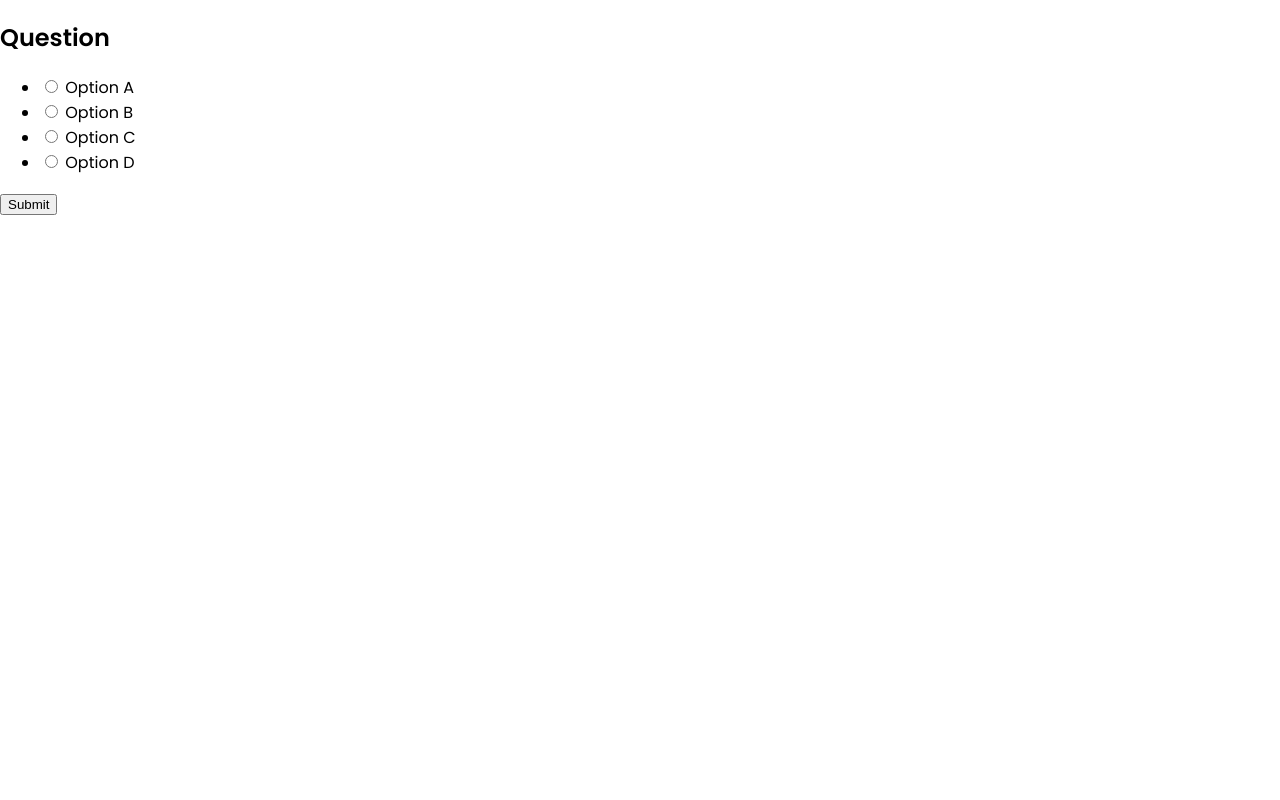
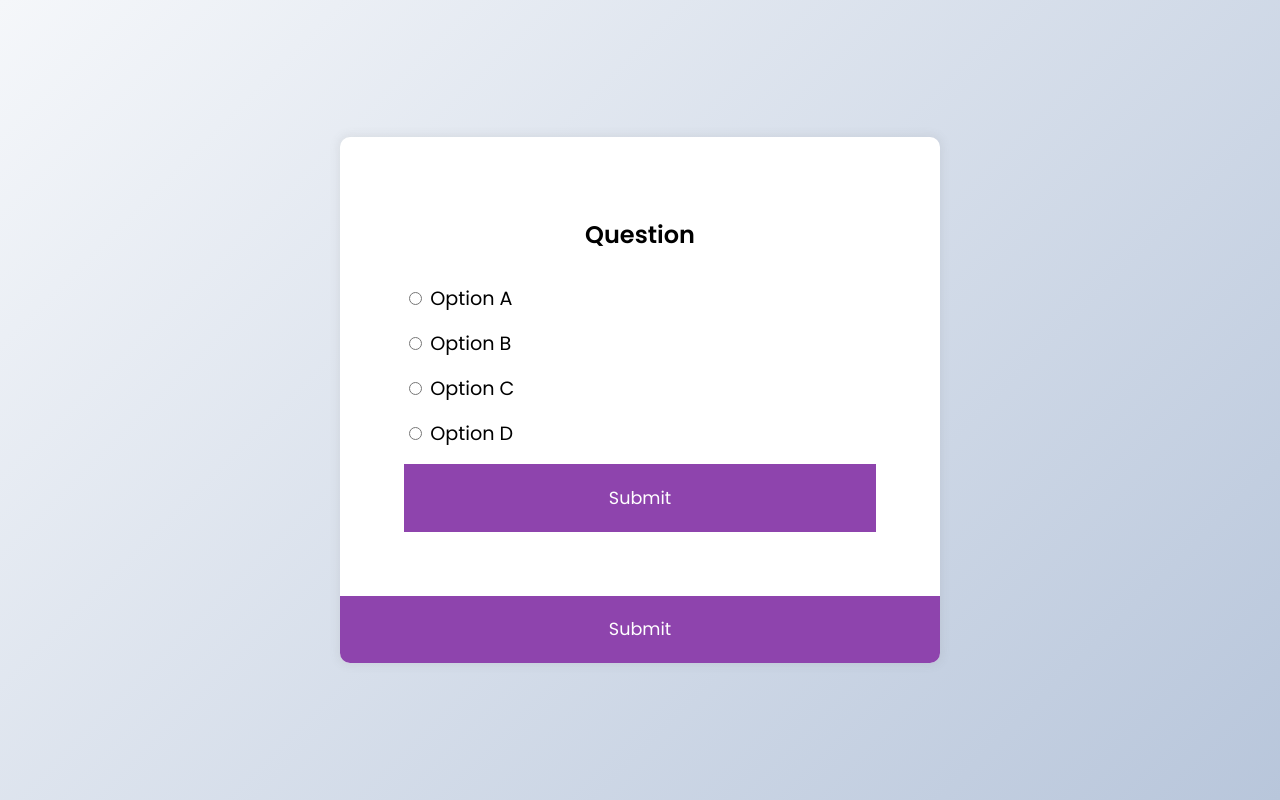
Before and after one commit to indra120/quiz-app, a plain HTML site: page index.html in a window 1280 px wide. Drawn offline with Linux system fonts and the light colour scheme.

Commit message:
Add some simple styling

```diff
--- a/index.html
+++ b/index.html
@@ -8,47 +8,46 @@
         <script src="script.js" defer></script>
     </head>
     <body>
-         <div class="quiz-container" id="quiz">
-              <div class="quiz-header">
-                <h2 id="question">Question</h2>
+        <div class="container quiz">
+            <div class="header">
+                <h2 class="question">Question</h2>
+                <form>
                   <ul>
                       <li>
                           <input
                               type="radio"
-                            id="a"
                               name="answer"
-                            class="answer"
+                              class="option"
                           />
-                        <label id="a_text" for="a">Option A</label>
+                          <label>Option A</label>
                       </li>
                       <li>
                           <input
                               type="radio"
-                            id="b"
                               name="answer"
-                            class="answer"
+                              class="option"
                           />
-                        <label id="b_text" for="b">Option B</label>
+                          <label>Option B</label>
                       </li>
                       <li>
                           <input
                               type="radio"
-                            id="c"
                               name="answer"
-                            class="answer"
+                              class="option"
                           />
-                        <label id="c_text" for="c">Option C</label>
+                          <label>Option C</label>
                       </li>
                       <li>
                           <input
                               type="radio"
-                            id="d"
                               name="answer"
-                            class="answer"
+                              class="option"
                           />
-                        <label id="d_text" for="d">Option D</label>
+                          <label>Option D</label>
                       </li>
                   </ul>
+                  <button id="submit">Submit</button>
+                </form>
             </div>
             <button id="submit">Submit</button>
         </div>
--- a/style.css
+++ b/style.css
@@ -5,6 +5,66 @@
 }
 
 body {
+    background-color: #b8c6db;
+    background-image: linear-gradient(315deg, #b8c6db 0%, #f5f7fa 100%);
+    display: flex;
+    align-items: center;
+    justify-content: center;
     font-family: "Poppins", sans-serif;
     margin: 0;
+    min-height: 100vh;
 }
+
+.container {
+    background-color: #fff;
+    border-radius: 10px;
+    box-shadow: 0 0 10px 2px rgba(100, 100, 100, 0.1);
+    overflow: hidden;
+    width: 600px;
+    max-width: 100%;
+}
+
+.header {
+    padding: 4rem;
+}
+
+.question {
+    padding: 1rem;
+    text-align: center;
+    margin: 0;
+}
+
+ul {
+    list-style-type: none;
+    padding: 0;
+}
+
+ul li {
+    font-size: 1.2rem;
+    margin: 1rem 0;
+}
+
+ul li label {
+    cursor: pointer;
+}
+
+button {
+    background-color: #8e44ad;
+    border: none;
+    color: white;
+    cursor: pointer;
+    display: block;
+    font-family: inherit;
+    font-size: 1.1rem;
+    width: 100%;
+    padding: 1.3rem;
+}
+
+button:hover {
+    background-color: #732d91;
+}
+
+button:focus {
+    background-color: #5e3370;
+    outline: none;
+}
```
Lines whose indentation alone changed are shown as unchanged.
